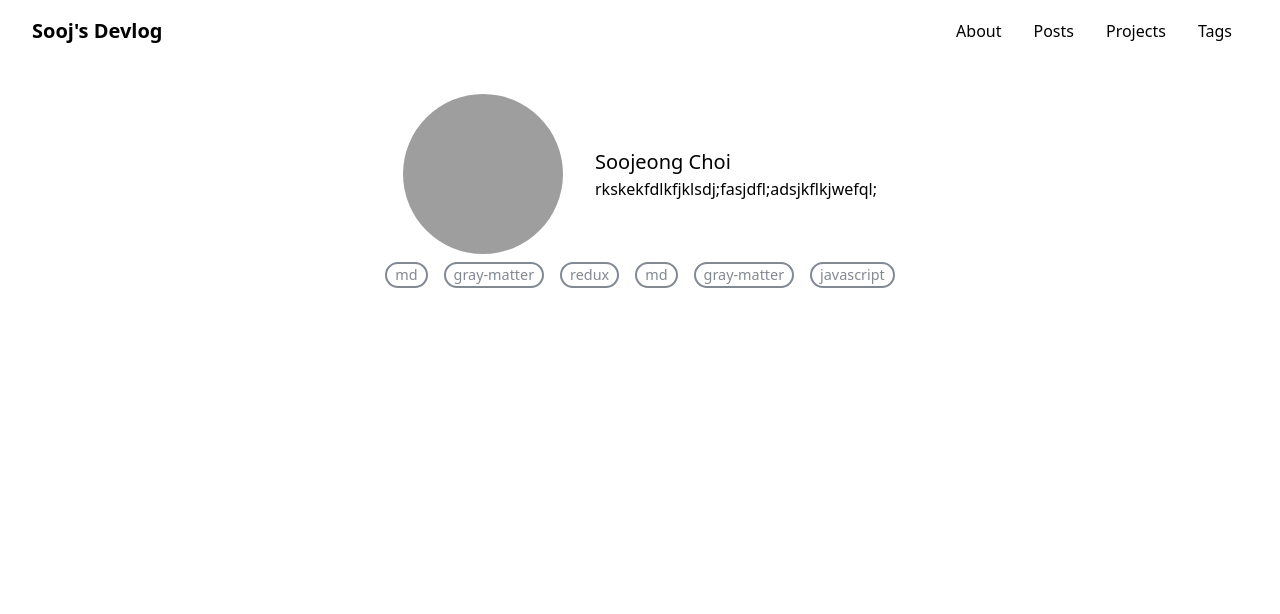
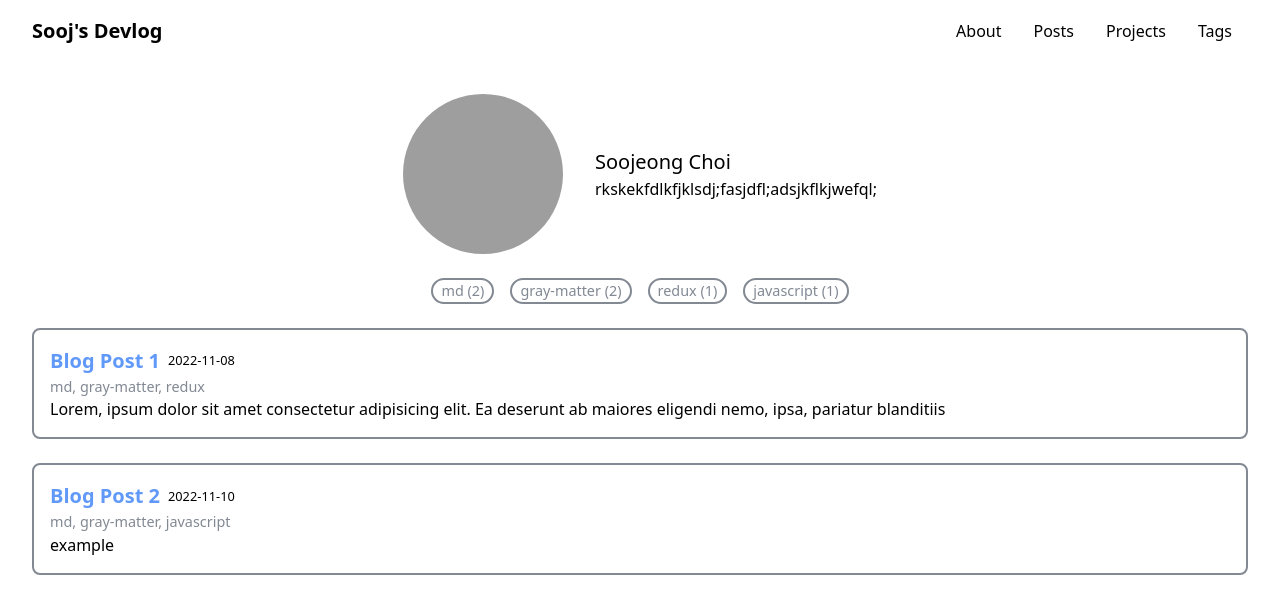
Before and after one commit to Soodev20/devlog, a Next.js app: page / in a window 1280 px wide. Shown: the top 614 px of the page. Built offline with nearby package versions, Linux system fonts and the light colour scheme; grey boxes are pictures that could not be loaded.

Commit message:
Mid-save: Index page

```diff
--- a/pages/index.tsx
+++ b/pages/index.tsx
@@ -1,31 +1,20 @@
 import { GetStaticProps } from 'next'
 import Introduce from '../components/Introduce'
-import Tag from '../components/tag'
+import Tags from '../components/Tags'
 import { getAllPosts } from './api/staticdata'
+import { iPostsType } from '../type/type'
+import PostInfos from '../components/PostInfos'
 
-export type PostType = {
-  title: string;
-  date?: string;
-  description?: string;
-  tag: string[];
-};
-
-
-type IndexProps = {
-  posts: PostType[];
-};
-
-export const Index = ({ posts }: IndexProps): JSX.Element => {
-  const flatMappedTags = posts.flatMap(data => data.tag)
-
+export const Index = ({ posts }: iPostsType): JSX.Element => {
   return (
     <>
-      <div className="flex flex-col items-center justify-center m-8">
+      <div className='flex flex-col items-center justify-center m-4 sm:m-8'>
         <Introduce />
-        <div className='flex container px-20 flex-wrap w-fit'>
-          {flatMappedTags.map(subject => {
-            return <Tag subject={subject} />
-          })}
+        <div className='flex container flex-wrap w-fit m-4'>
+          <Tags posts={posts} />
+        </div>
+        <div className='flex flex-col container'>
+          <PostInfos posts={posts}/>
         </div>
       </div>
     </>
@@ -37,7 +26,7 @@ export const getStaticProps: GetStaticProps = async () => {
 
   return {
     props: { posts },
-  };
-};
+  }
+}
 
-export default Index;
+export default Index
```
